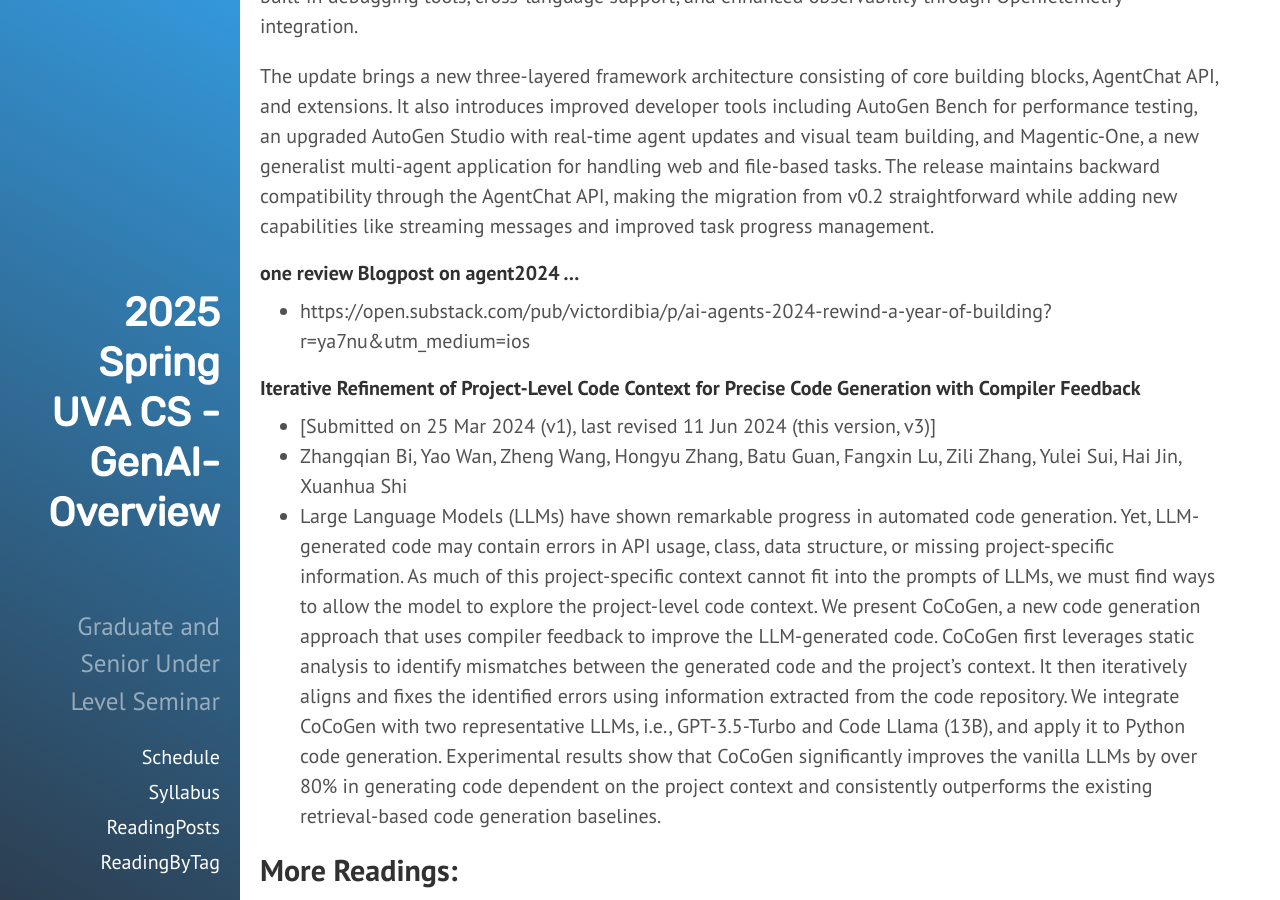
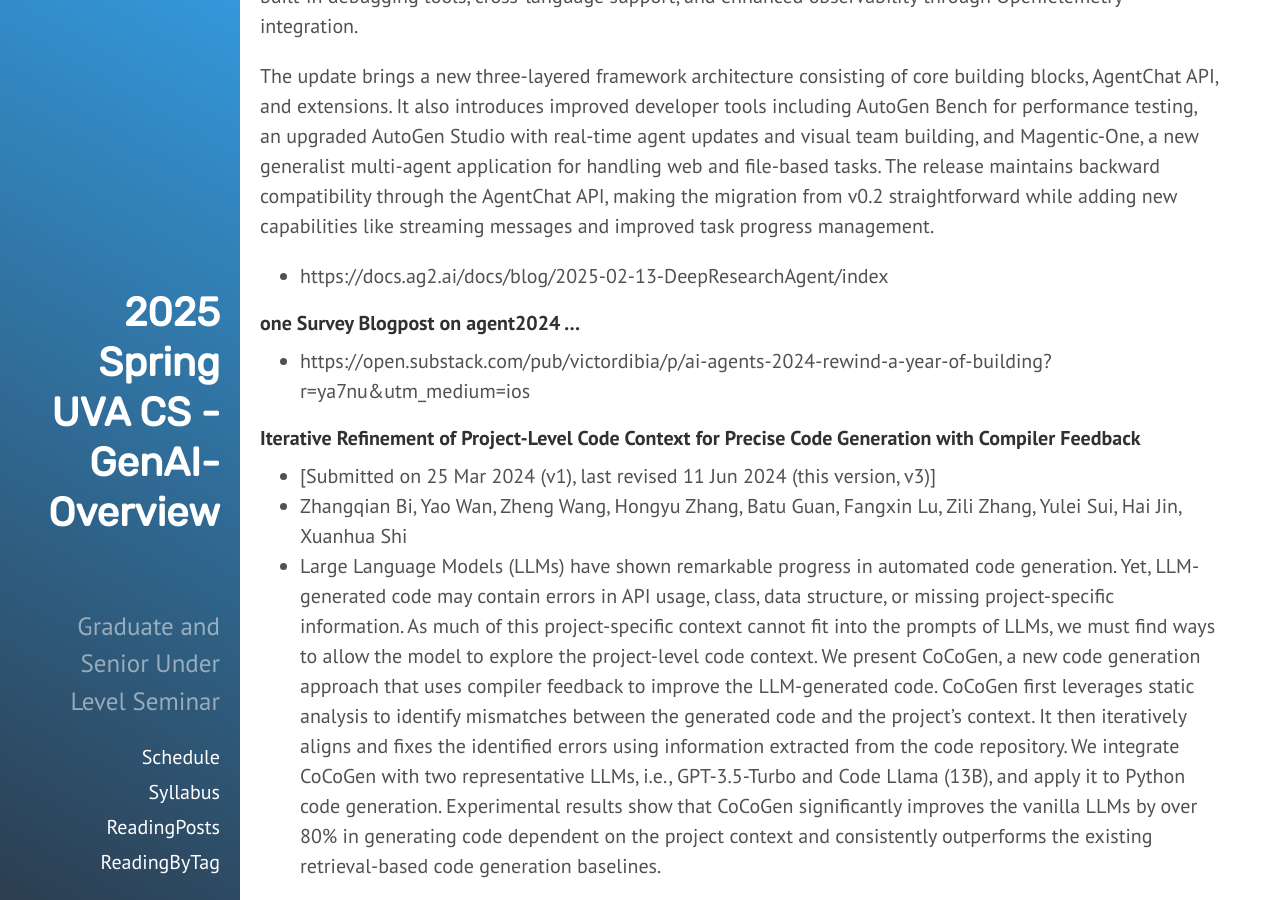
Before and after one commit to qiyanjun/2025sp-GenAI-overview, a Jekyll site: the page built from _contents/S0-L10.md, in a window 1280 px wide and 900 px high, scrolled down 1092 px. Built offline with Jekyll 4.4.1, drawn with Linux system fonts in a browser that asks for light colours; some of the changed text lies outside the part shown.

Commit message:
Update S0-L10.md

```diff
--- a/_contents/S0-L10.md
+++ b/_contents/S0-L10.md
@@ -42,7 +42,10 @@ Microsoft Research announces AutoGen v0.4, a major update to their multi-agent A
 
 The update brings a new three-layered framework architecture consisting of core building blocks, AgentChat API, and extensions. It also introduces improved developer tools including AutoGen Bench for performance testing, an upgraded AutoGen Studio with real-time agent updates and visual team building, and Magentic-One, a new generalist multi-agent application for handling web and file-based tasks. The release maintains backward compatibility through the AgentChat API, making the migration from v0.2 straightforward while adding new capabilities like streaming messages and improved task progress management.
 
-#### one review Blogpost on agent2024 ...
++  https://docs.ag2.ai/docs/blog/2025-02-13-DeepResearchAgent/index
+
+
+#### one Survey Blogpost on agent2024 ...
 
 + https://open.substack.com/pub/victordibia/p/ai-agents-2024-rewind-a-year-of-building?r=ya7nu&utm_medium=ios
 
```
Also changed, not shown: other parts of _contents/S0-L10.md (+1 -1 lines).
